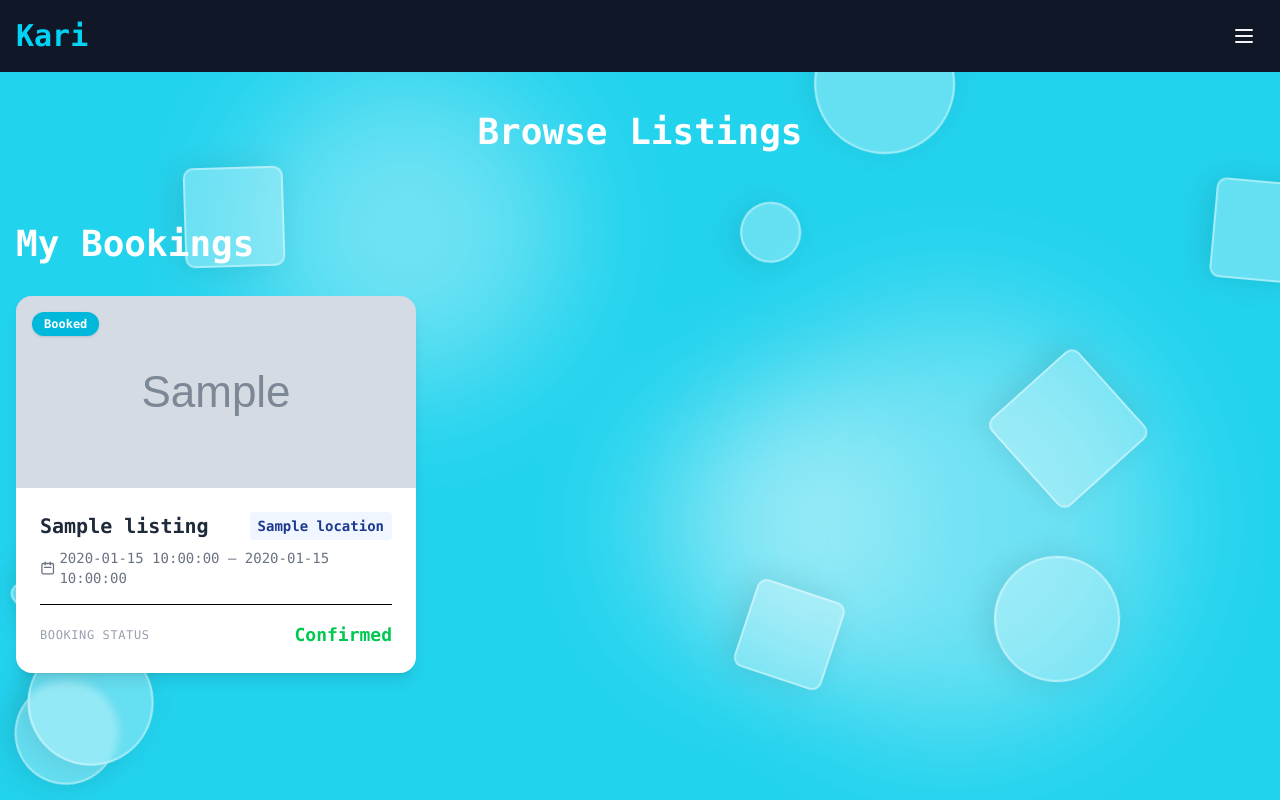
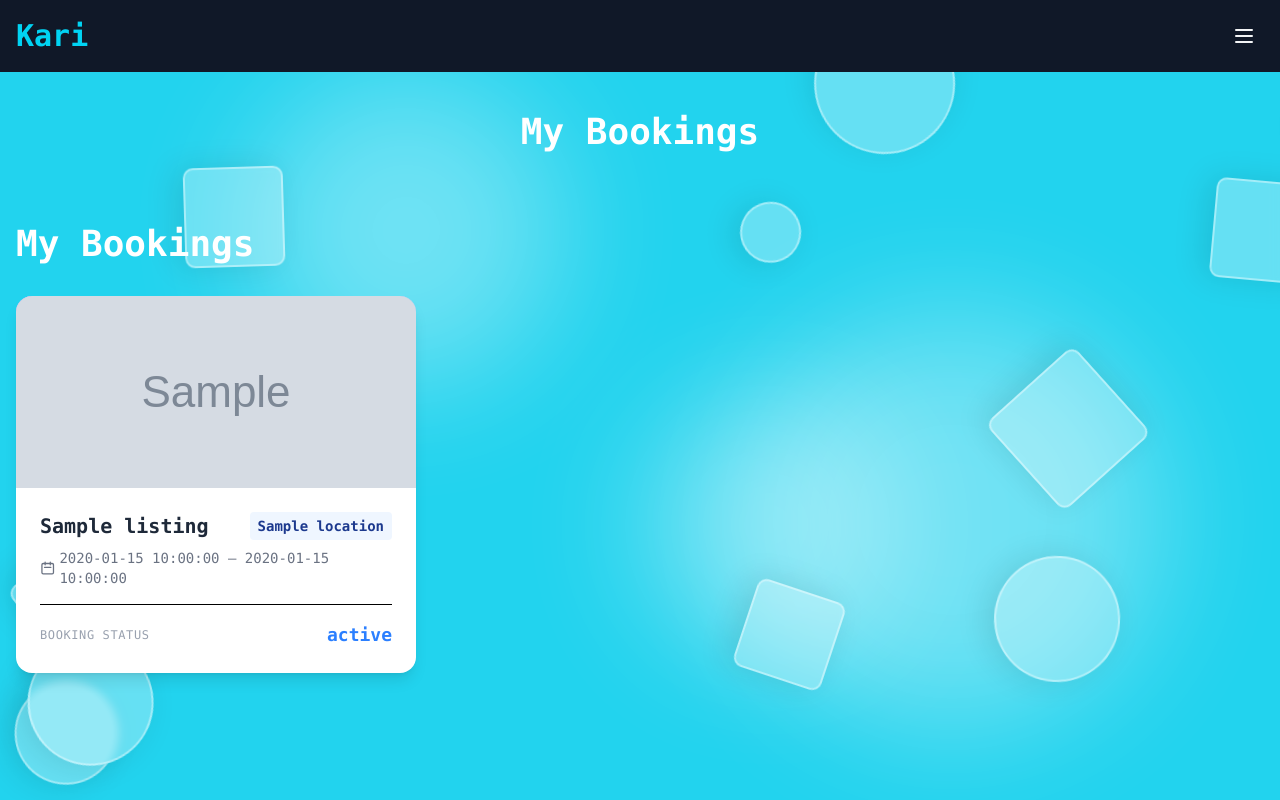
Before and after one commit to Void01014/Kari, a PHP site: template app/views/bookings/myBookings.php in a window 1280 px wide. Run offline with PHP 8.4, Linux system fonts and the light colour scheme; the template is opened without the code that fills it: most values are stand-ins (such as "Sample title", 1, 10 or a date in 2020); grey boxes marked "Sample" are stand-in pictures; data that the repository does not hold is empty; some libraries are stand-ins or nearby versions.

Commit message:
I finished the 'my listings page', now the user can inpect their bookings, and I also added a static function that goes through listings and updates it, changing the status of  bookings that ended into 'completed'

```diff
--- a/app/views/bookings/myBookings.php
+++ b/app/views/bookings/myBookings.php
@@ -5,7 +5,7 @@ if (isset($_SESSION['user_object'])) {
 }
 ?>
 
-<h1 class="text-4xl font-bold text-white mt-10">Browse Listings</h1>
+<h1 class="text-4xl font-bold text-white mt-10">My Bookings</h1>
 <main class="container mx-auto px-4 py-8"> <div class="flex justify-between items-center mt-10 mb-8">
         <h1 class="text-4xl font-bold text-white">
             <?php echo ($role === 'host') ? 'My Listings' : 'My Bookings'; ?>
@@ -36,9 +36,6 @@ if (isset($_SESSION['user_object'])) {
                         "hostName" => $listing->getHostName()
                     ]), ENT_QUOTES, "UTF-8"); ?>)'>
 
-                    <div class="absolute top-4 left-4 z-20 bg-cyan-500 text-white px-3 py-1 rounded-full text-xs font-bold shadow-sm">
-                        Booked
-                    </div>
                     <div class="h-48 bg-gradient-to-br from-indigo-400 to-cyan-400 flex items-center justify-center">
                         <?php if ($listing->getImage()): ?>
                             <img src="public/uploads/<?php echo htmlspecialchars($listing->getImage()); ?>"
@@ -66,7 +63,8 @@ if (isset($_SESSION['user_object'])) {
 
                         <div class="flex justify-between items-center border-t pt-4">
                             <span class="text-xs text-gray-400 uppercase tracking-wider">Booking Status</span>
-                            <span class="text-lg font-bold text-green-500">Confirmed</span>
+                            <?php $color = ($booking->getStatus() == 'confirmed') ? 'green-400' : 'blue-500' ?>
+                            <span class="text-lg font-bold text-<?= $color ?>"><?= $booking->getStatus() ?></span>
                         </div>
                     </div>
                 </div>
--- a/app/views/listings/listings.php
+++ b/app/views/listings/listings.php
@@ -33,9 +33,6 @@ if (isset($_SESSION['user_object'])) {
                 </div>
             </div>
             <button type="submit" class="bg-white text-cyan-400 px-6 py-2.5 rounded-xl font-bold hover:scale-105 transition transform duration-200 cursor-pointer">Search</button>
-            <?php if ($role === "host"): ?>
-                <a href="addListing-action" class="bg-white text-cyan-400 px-6 py-2.5 rounded-xl font-bold hover:scale-105 transition transform duration-200"> + Add Listing </a>
-            <?php endif; ?>
         </form>
     </div>
 
--- a/app/views/partials/navbar.php
+++ b/app/views/partials/navbar.php
@@ -26,6 +26,7 @@
                 Profile
             </a>
 
+            <?php if ($role === 'traveler' || $role === 'host'): ?>
                 <a href="allListings" class="flex items-center p-2 bg-cyan-400 rounded-2xl text-white font-semibold transition duration-150 ease-in-out shadow-lg">
                     <svg class="w-5 h-5 mr-3" fill="none" stroke="currentColor" viewBox="0 0 24 24">
                         <path
@@ -37,6 +38,7 @@
 
                     Listings
                 </a>
+            <?php endif ?>
 
             <?php if ($role === 'host'): ?>
                 <a href="myListings" class="flex items-center p-2 bg-cyan-400 rounded-2xl text-white font-semibold transition duration-150 ease-in-out shadow-lg">
@@ -48,11 +50,33 @@
             <?php endif; ?>
 
             <?php if ($role === 'admin'): ?>
-                <a href="allListings" class="flex items-center p-2 bg-cyan-400 rounded-2xl text-white font-semibold transition duration-150 ease-in-out shadow-lg">
+                <a href="manageUsers" class="flex items-center p-2 bg-cyan-400 rounded-2xl text-white font-semibold transition duration-150 ease-in-out shadow-lg">
                     <svg class="w-5 h-5 mr-3" fill="none" stroke="currentColor" viewBox="0 0 24 24">
-                        <path stroke-linecap="round" stroke-linejoin="round" stroke-width="2" d="M3 12l2-2m0 0l7-7 7 7M5 10v10a1 1 0 001 1h3m10-11l-9 9m-9-9l9 9" />
+                        <path stroke-linecap="round" stroke-linejoin="round" stroke-width="2"
+                            d="M17 20h5v-2a4 4 0 00-4-4h-1M9 20H4v-2a4 4 0 014-4h1M16 3.13a4 4 0 010 7.75M8 3.13a4 4 0 000 7.75M12 7a4 4 0 110 8 4 4 0 010-8z" />
                     </svg>
-                    All Listings
+
+                    Manage Users
+                </a>
+
+                <a href="manageListings" class="flex items-center p-2 bg-cyan-400 rounded-2xl text-white font-semibold transition duration-150 ease-in-out shadow-lg">
+                    <svg class="w-5 h-5 mr-3" fill="none" stroke="currentColor" viewBox="0 0 24 24">
+                        <path stroke-linecap="round" stroke-linejoin="round" stroke-width="2"
+                            d="M4 6h16M4 10h16M4 14h16M4 18h10" />
+                    </svg>
+
+                    Manage Listings
+                </a>
+
+                <a href="statistics" class="flex items-center p-2 bg-cyan-400 rounded-2xl text-white font-semibold transition duration-150 ease-in-out shadow-lg">
+                    <svg class="w-5 h-5 mr-3" fill="none" stroke="currentColor" viewBox="0 0 24 24">
+                        <path
+                            stroke-linecap="round"
+                            stroke-linejoin="round"
+                            stroke-width="2"
+                            d="M4 19h16M7 16V10M12 16V6M17 16v-4" />
+                    </svg>
+                    Statistics
                 </a>
             <?php endif; ?>
             <?php if ($role === 'host'): ?>
--- a/public/index.php
+++ b/public/index.php
@@ -36,6 +36,8 @@
         header('Location: /Kari/home');
         exit();
     }
+
+    Booking::updateExpiredBookings($pdo);
 
     switch ($url){
         case 'signUp':
```
Also changed, not shown: app/models/Booking.php (+28 -4 lines), app/models/Listing.php (+6 -5 lines). Lines whose indentation alone changed are shown as unchanged.
